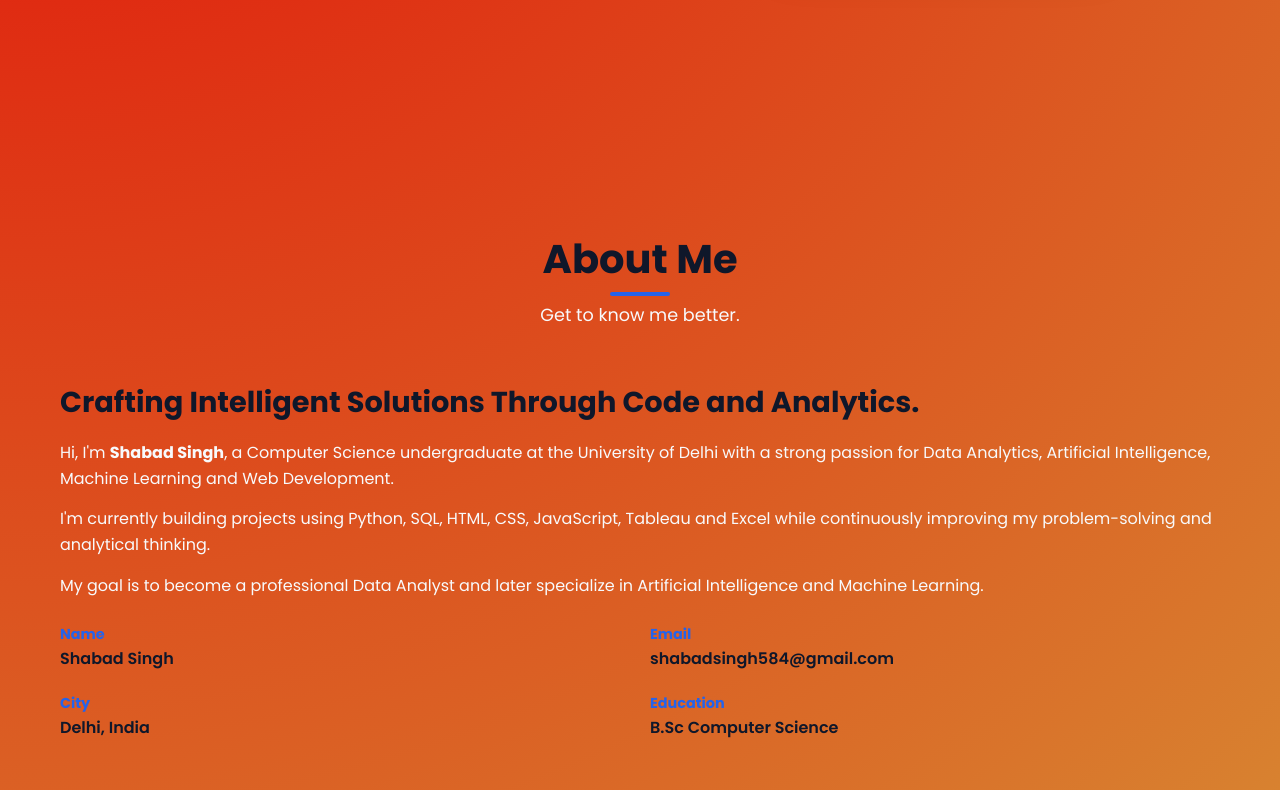
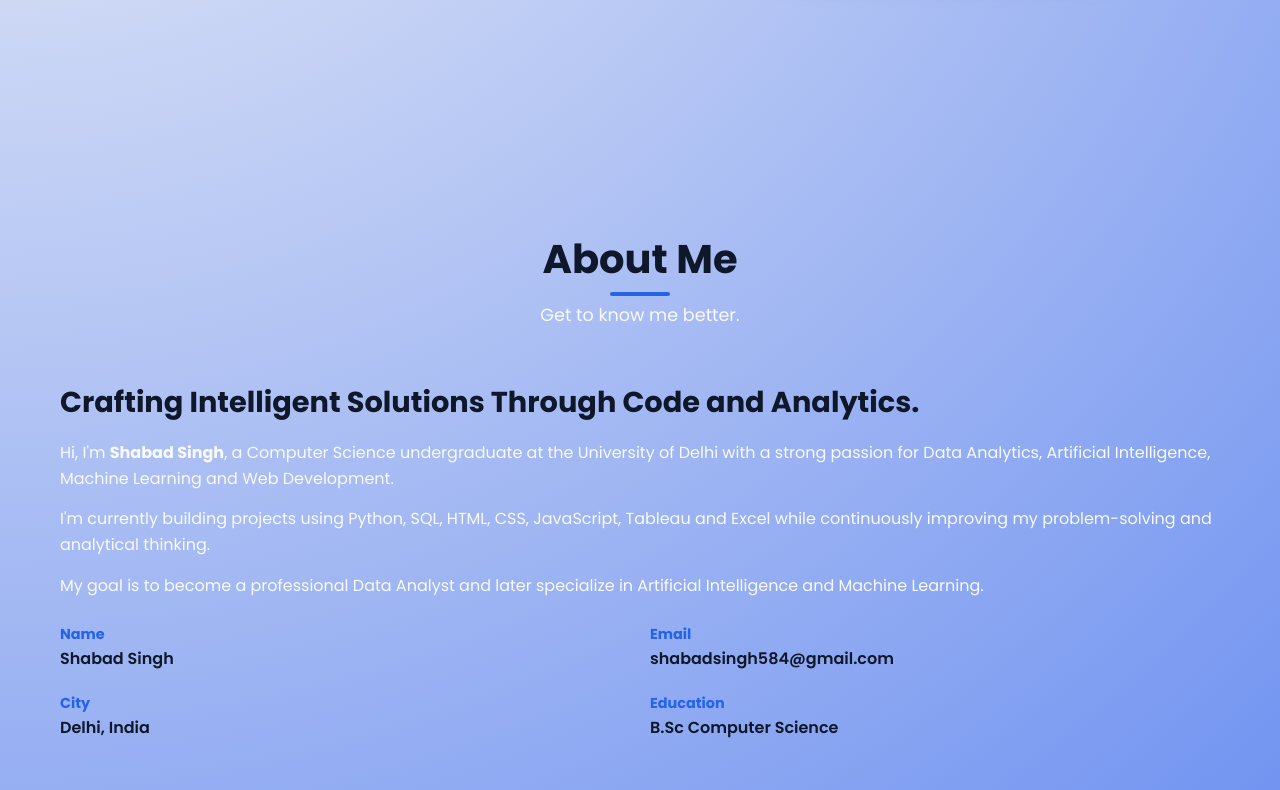
Before and after one commit to shabadsingh-byte/portfolio, a plain HTML site: page index.html in a window 1280 px wide. Shown: the part 593-1383 px from the top of the page. Drawn offline with nearby package versions, Linux system fonts and the light colour scheme.

Commit message:
Update background gradient in style.css

```diff
--- a/style.css
+++ b/style.css
@@ -5,7 +5,7 @@ body{
 
     background:
 
-    radial-gradient(circle at top left,#e30404 0%,#d0db4f 60%),
+    radial-gradient(circle at top left,#f7f7f7 0%,#144eed 60%),
 
     #020617;
 
```
